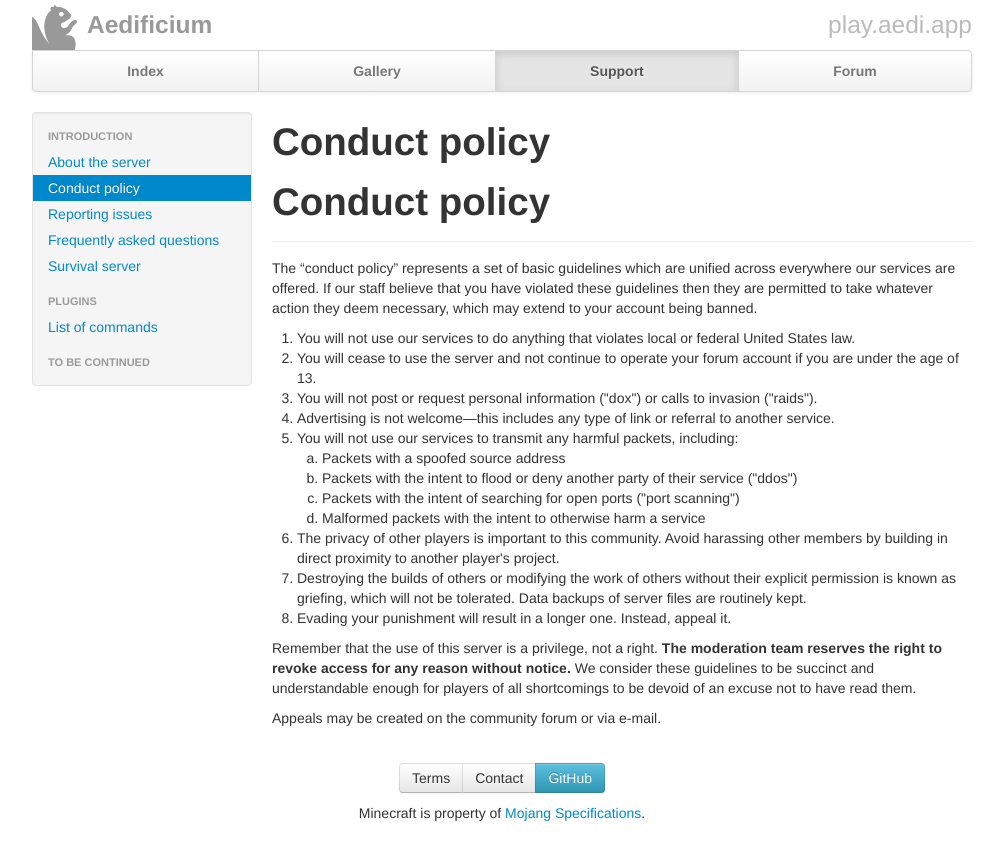
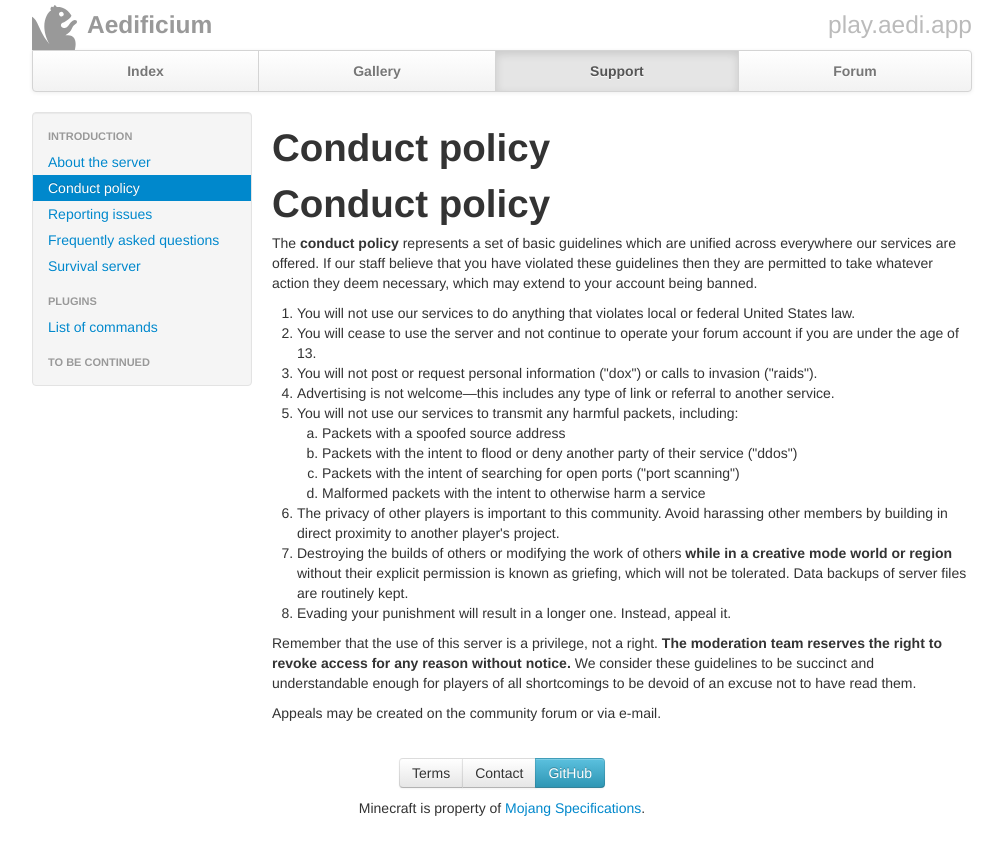
Before and after one commit to aedifi/website, a Jekyll site: the page built from support/rules.md, in a window 1280 px wide. Shown: the top 860 px of the page, without its empty margins (138-1141 px from the left). Built offline with Jekyll 4.4.1, drawn with Linux system fonts in a browser that asks for light colours; nearby versions of some CDN libraries.

Commit message:
adjust rules for new server

```diff
--- a/assets/css/custom.css
+++ b/assets/css/custom.css
@@ -168,6 +168,18 @@ section .alert {
 .support-sidebar section:first-child > .page-header, .support-sidebar section:first-child > .page-header h1 {
 	margin-top: 0;
 }
+section > .page-header {
+	margin-bottom: 7px;
+	padding-bottom: 0;
+}
+.support .page-header h1 {
+	margin-bottom: 7px;
+}
+.support h1, .support h2, .support h3, .support h4, .support h5, .support h6 {
+	line-height: 1;
+	margin-top: 17px;
+	margin-bottom: 10px;
+}
 /* Mobile */
 @media only screen and (max-width: 600px) {
 	#gallery .thumbnails {
--- a/support/rules.md
+++ b/support/rules.md
@@ -3,28 +3,26 @@ layout: support
 title: Conduct policy
 permalink: /support/rules/
 ---
+# Conduct policy
+The **conduct policy** represents a set of basic guidelines which are unified across everywhere our services are offered.  If our staff believe that you have violated these guidelines then they are permitted to take whatever action they deem necessary, which may extend to your account being banned.
 
-<section id="conductPolicy">
-	<div class="page-header">
-		<h1>Conduct policy</h1>
-	</div>
-	<p>The “conduct policy” represents a set of basic guidelines which are unified across everywhere our services are offered.  If our staff believe that you have violated these guidelines then they are permitted to take whatever action they deem necessary, which may extend to your account being banned.</p>
-	<ol>
-		<li>You will not use our services to do anything that violates local or federal United States law.</li>
-		<li>You will cease to use the server and not continue to operate your forum account if you are under the age of 13.</li>
-		<li>You will not post or request personal information ("dox") or calls to invasion ("raids").</li>
-		<li>Advertising is not welcome—this includes any type of link or referral to another service.</li>
-		<li>You will not use our services to transmit any harmful packets, including:</li>
-			<ol type="a">
-				<li>Packets with a spoofed source address</li>
-				<li>Packets with the intent to flood or deny another party of their service ("ddos")</li>
-				<li>Packets with the intent of searching for open ports ("port scanning")</li>
-				<li>Malformed packets with the intent to otherwise harm a service</li>
-			</ol>
-		<li>The privacy of other players is important to this community. Avoid harassing other members by building in direct proximity to another player's project.</li>
-		<li>Destroying the builds of others or modifying the work of others without their explicit permission is known as griefing, which will not be tolerated. Data backups of server files are routinely kept.</li>
-		<li>Evading your punishment will result in a longer one. Instead, appeal it.</li>
-	</ol>
-	<p>Remember that the use of this server is a privilege, not a right.  <b>The moderation team reserves the right to revoke access for any reason without notice.</b>  We consider these guidelines to be succinct and understandable enough for players of all shortcomings to be devoid of an excuse not to have read them.</p>
-	<p>Appeals may be created on the community forum or via e-mail.</p>
-</section>
+<ol>
+	<li>You will not use our services to do anything that violates local or federal United States law.</li>
+	<li>You will cease to use the server and not continue to operate your forum account if you are under the age of 13.</li>
+	<li>You will not post or request personal information ("dox") or calls to invasion ("raids").</li>
+	<li>Advertising is not welcome—this includes any type of link or referral to another service.</li>
+	<li>You will not use our services to transmit any harmful packets, including:</li>
+		<ol type="a">
+			<li>Packets with a spoofed source address</li>
+			<li>Packets with the intent to flood or deny another party of their service ("ddos")</li>
+			<li>Packets with the intent of searching for open ports ("port scanning")</li>
+			<li>Malformed packets with the intent to otherwise harm a service</li>
+		</ol>
+	<li>The privacy of other players is important to this community. Avoid harassing other members by building in direct proximity to another player's project.</li>
+	<li>Destroying the builds of others or modifying the work of others <b>while in a creative mode world or region</b> without their explicit permission is known as griefing, which will not be tolerated. Data backups of server files are routinely kept.</li>
+	<li>Evading your punishment will result in a longer one. Instead, appeal it.</li>
+</ol>
+
+Remember that the use of this server is a privilege, not a right.  **The moderation team reserves the right to revoke access for any reason without notice.**  We consider these guidelines to be succinct and understandable enough for players of all shortcomings to be devoid of an excuse not to have read them.
+
+Appeals may be created on the community forum or via e-mail.
```
